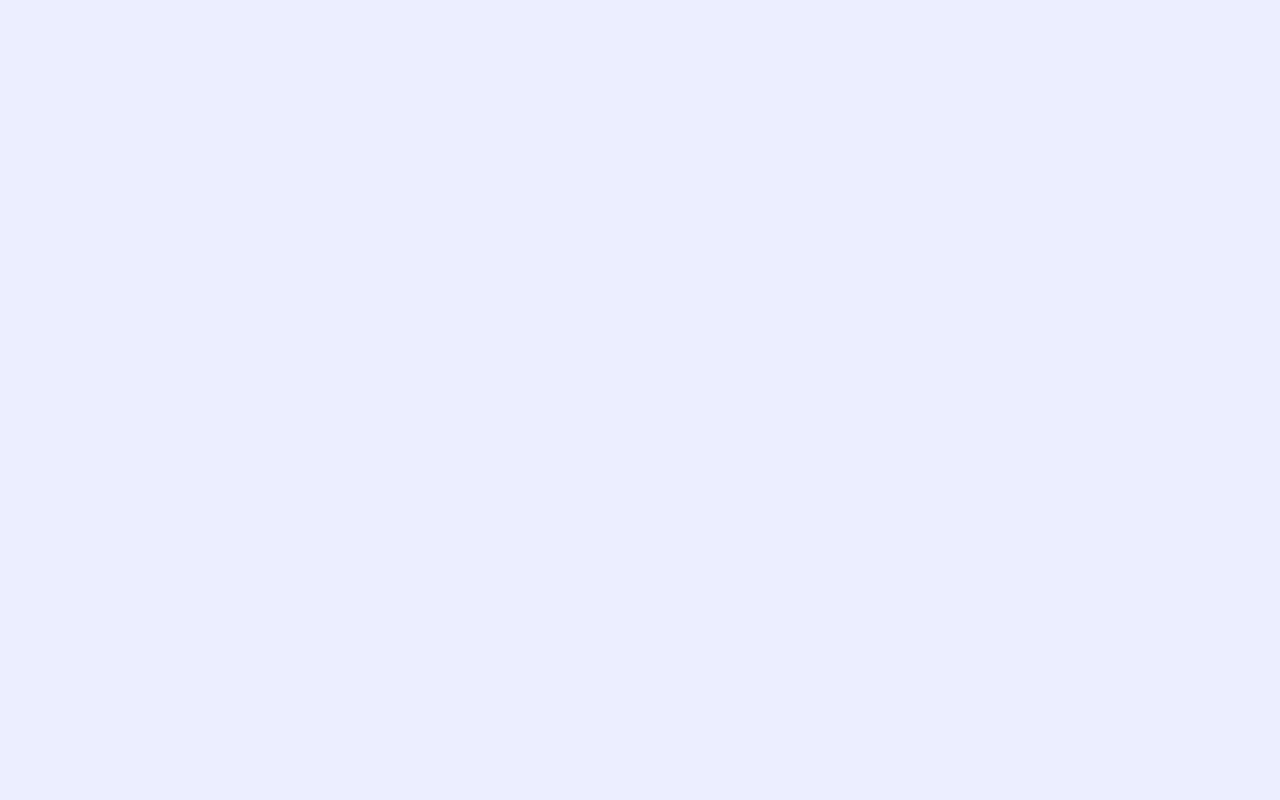
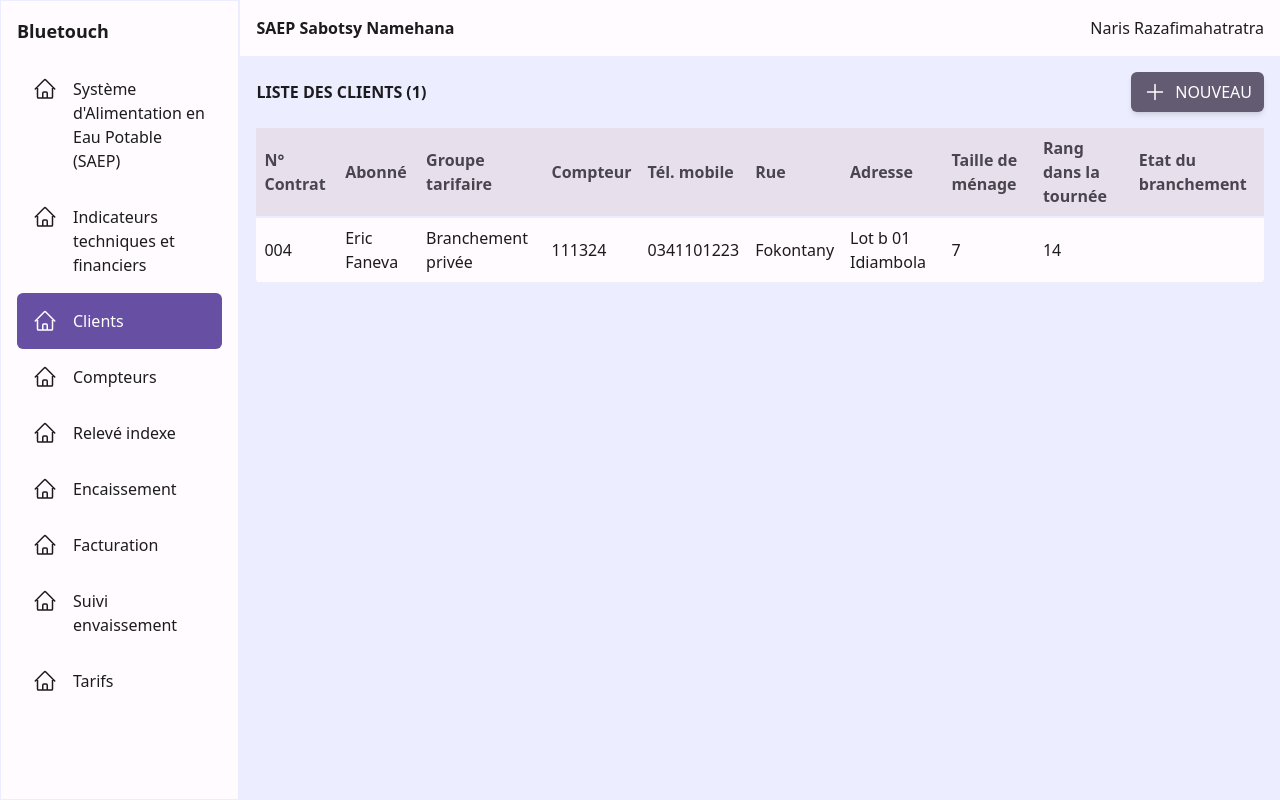
Before and after one commit to narisraz/bluetouch-nuxt, a Nuxt app: page /clients in a window 1280 px wide. Before the commit this address had no page. Built offline with nearby package versions, Linux system fonts and the light colour scheme.

Commit message:
✨ Create clients page

```diff
--- a/components/drawer/menu-item.vue
+++ b/components/drawer/menu-item.vue
@@ -22,6 +22,6 @@ defineProps({
 
 <style>
 .router-link-active {
-  @apply bg-primary text-on-primary
+  @apply bg-primary text-on-primary hover:bg-primary hover:text-on-primary hover:cursor-default
 }
 </style>
--- a/layouts/client.vue
+++ b/layouts/client.vue
@@ -15,7 +15,7 @@
           </template>
           Indicateurs techniques et financiers
         </DrawerMenuItem>
-        <DrawerMenuItem>
+        <DrawerMenuItem path="/clients">
           <template #icon>
             <IconHome />
           </template>
@@ -63,7 +63,7 @@
     <div class="w-full">
       <div class="flex justify-between py-4 px-4 w-full bg-surface text-on-surface">
         <div class="font-bold">
-          Indicateurs techniques et financiers
+          SAEP Sabotsy Namehana
         </div>
         <div>
           Naris Razafimahatratra
--- /dev/null
+++ b/pages/clients/index.vue
@@ -0,0 +1,60 @@
+<template>
+  <div class="space-y-4">
+    <div class="flex items-center justify-between">
+      <div class="text-on-background uppercase font-bold">Liste des clients (1)</div>
+      <NuxtLink to="/clients/new">
+        <Button class="bg-secondary text-on-secondary flex space-x-2 hover:bg-secondary/75">
+          <svg xmlns="http://www.w3.org/2000/svg" fill="none" viewBox="0 0 24 24" stroke-width="1.5" stroke="currentColor" class="w-6 h-6">
+            <path stroke-linecap="round" stroke-linejoin="round" d="M12 4.5v15m7.5-7.5h-15" />
+          </svg>
+          <div>
+            Nouveau
+          </div>
+        </Button>
+      </NuxtLink>
+    </div>
+
+    <div class="w-full">
+      <table class="table-auto w-full rounded-md bg-surface text-on-surface overflow-scroll">
+        <thead class="bg-surface-variant text-on-surface-variant rounded-md">
+          <tr>
+            <th class="border-b-2 border-background text-left p-2">N° Contrat</th>
+            <th class="border-b-2 border-background text-left p-2">Abonné</th>
+            <th class="border-b-2 border-background text-left p-2">Groupe tarifaire</th>
+            <th class="border-b-2 border-background text-left p-2">Compteur</th>
+            <th class="border-b-2 border-background text-left p-2">Tél. mobile</th>
+            <th class="border-b-2 border-background text-left p-2">Rue</th>
+            <th class="border-b-2 border-background text-left p-2">Adresse</th>
+            <th class="border-b-2 border-background text-left p-2">Taille de ménage</th>
+            <th class="border-b-2 border-background text-left p-2">Rang dans la tournée</th>
+            <th class="border-b-2 border-background text-left p-2">Etat du branchement</th>
+          </tr>
+        </thead>
+        <tbody>
+          <tr>
+            <td class="border-b-2 border-background p-2">004</td>
+            <td class="border-b-2 border-background p-2">Eric Faneva</td>
+            <td class="border-b-2 border-background p-2">Branchement privée</td>
+            <td class="border-b-2 border-background p-2">111324</td>
+            <td class="border-b-2 border-background p-2">0341101223</td>
+            <td class="border-b-2 border-background p-2">Fokontany</td>
+            <td class="border-b-2 border-background p-2">Lot b 01 Idiambola</td>
+            <td class="border-b-2 border-background p-2">7</td>
+            <td class="border-b-2 border-background p-2">14</td>
+            <td class="border-b-2 border-background p-2"></td>
+          </tr>
+        </tbody>
+      </table>
+    </div>
+  </div>
+</template>
+
+<script setup>
+definePageMeta({
+  layout: 'client',
+})
+
+useHead({
+  title: "Clients"
+})
+</script>
--- a/pages/dashboard.vue
+++ b/pages/dashboard.vue
@@ -2,30 +2,30 @@
   <div class="space-y-4">
     <div class="grid grid-cols-3 gap-4">
       <div class="flex bg-surface rounded-md space-x-4 items-center">
-        <div class="p-4 font-bold bg-primary-container text-on-primary-container rounded-l-md">4</div>
+        <div class="p-4 font-bold bg-surface-variant text-on-surface-variant rounded-l-md">4</div>
         <div class="uppercase">Bornes fontaines</div>
       </div>
       <div class="flex bg-surface rounded-md space-x-4 items-center">
-        <div class="p-4 font-bold bg-primary-container text-on-primary-container rounded-l-md">4</div>
+        <div class="p-4 font-bold bg-surface-variant text-on-surface-variant rounded-l-md">4</div>
         <div class="uppercase">Branchements privés</div>
       </div>
       <div class="flex bg-surface rounded-md space-x-4 items-center">
-        <div class="p-4 font-bold bg-primary-container text-on-primary-container rounded-l-md">4</div>
+        <div class="p-4 font-bold bg-surface-variant text-on-surface-variant rounded-l-md">4</div>
         <div class="uppercase">Branchements sociaux</div>
       </div>
     </div>
 
     <div class="grid grid-cols-3 gap-4">
       <div class="flex bg-surface rounded-md space-x-4 items-center">
-        <div class="p-4 font-bold bg-primary-container text-on-primary-container rounded-l-md">4</div>
+        <div class="p-4 font-bold bg-surface-variant text-on-surface-variant rounded-l-md">4</div>
         <div class="uppercase">Factures émises</div>
       </div>
       <div class="flex bg-surface rounded-md space-x-4 items-center">
-        <div class="p-4 font-bold bg-primary-container text-on-primary-container rounded-l-md">4</div>
+        <div class="p-4 font-bold bg-surface-variant text-on-surface-variant rounded-l-md">4</div>
         <div class="uppercase">Volume relevé</div>
       </div>
       <div class="flex bg-surface rounded-md space-x-4 items-center">
-        <div class="p-4 font-bold bg-primary-container text-on-primary-container rounded-l-md">4</div>
+        <div class="p-4 font-bold bg-surface-variant text-on-surface-variant rounded-l-md">4</div>
         <div class="uppercase">Volume facturé</div>
       </div>
     </div>
--- a/pages/home.vue
+++ b/pages/home.vue
@@ -1,7 +1,7 @@
 <template>
   <table class="table-auto border-spacing-3 w-full bg-surface text-on-surface">
     <tbody>
-      <tr class="p-8">
+      <tr>
         <td class="border-b-2 border-background py-2 px-3 font-semibold">Nom de la commune</td>
         <td class="border-b-2 border-background">Sabotsy Namehana</td>
       </tr>
```
